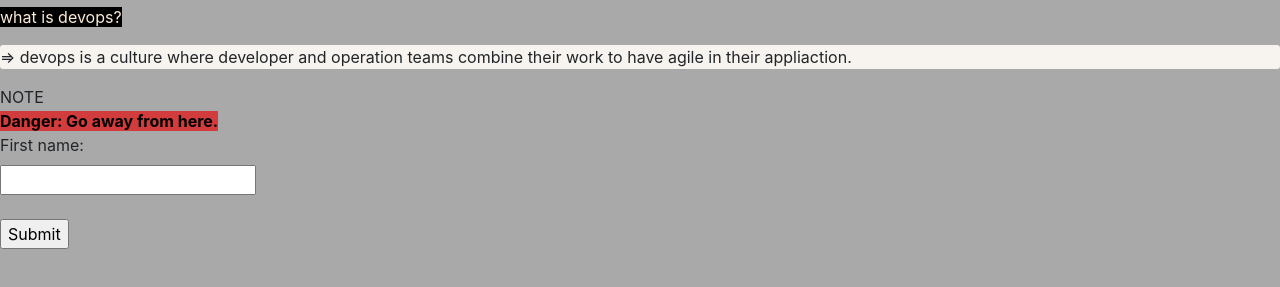
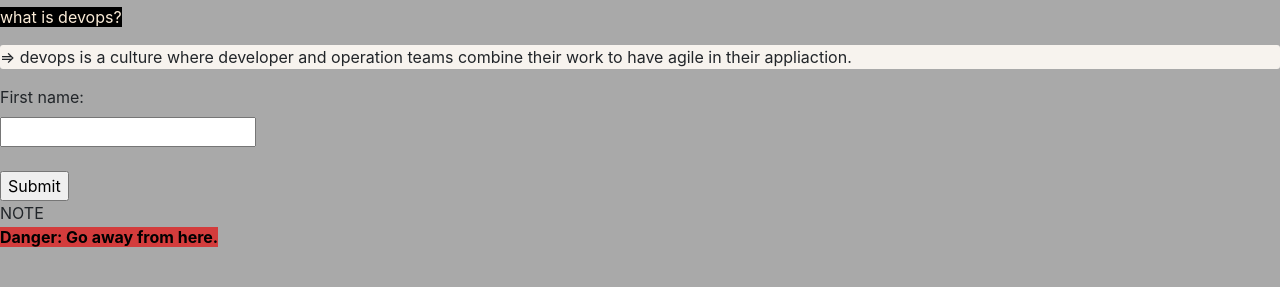
Before and after one commit to akhilDemo/doc_web, a plain HTML site: page home.html in a window 1280 px wide. Shown: the part 41-328 px from the top of the page. Drawn offline with nearby package versions, Linux system fonts and the light colour scheme.

Commit message:
edited on 21:40

```diff
--- a/home.html
+++ b/home.html
@@ -19,13 +19,17 @@
       work to have agile in their appliaction.
       </div>
     </p>
-    <div class="note">NOTE<br><span style="background-color: rgb(211, 60, 60); color: black;"><strong>Danger: Go away from here.</strong></span></div>
+
 
     <form action="/action.html">
       <label for="fname">First name:</label><br>
       <input type="text" id="fname" name="fname"><br><br>
       <input type="submit" value="Submit">
     </form>
+
+    <div class="note">NOTE<br>
+      <span style="background-color: rgb(211, 60, 60); color: black;"><strong>Danger: Go away from here.</strong></span>
+    </div>
 
 
 
```
